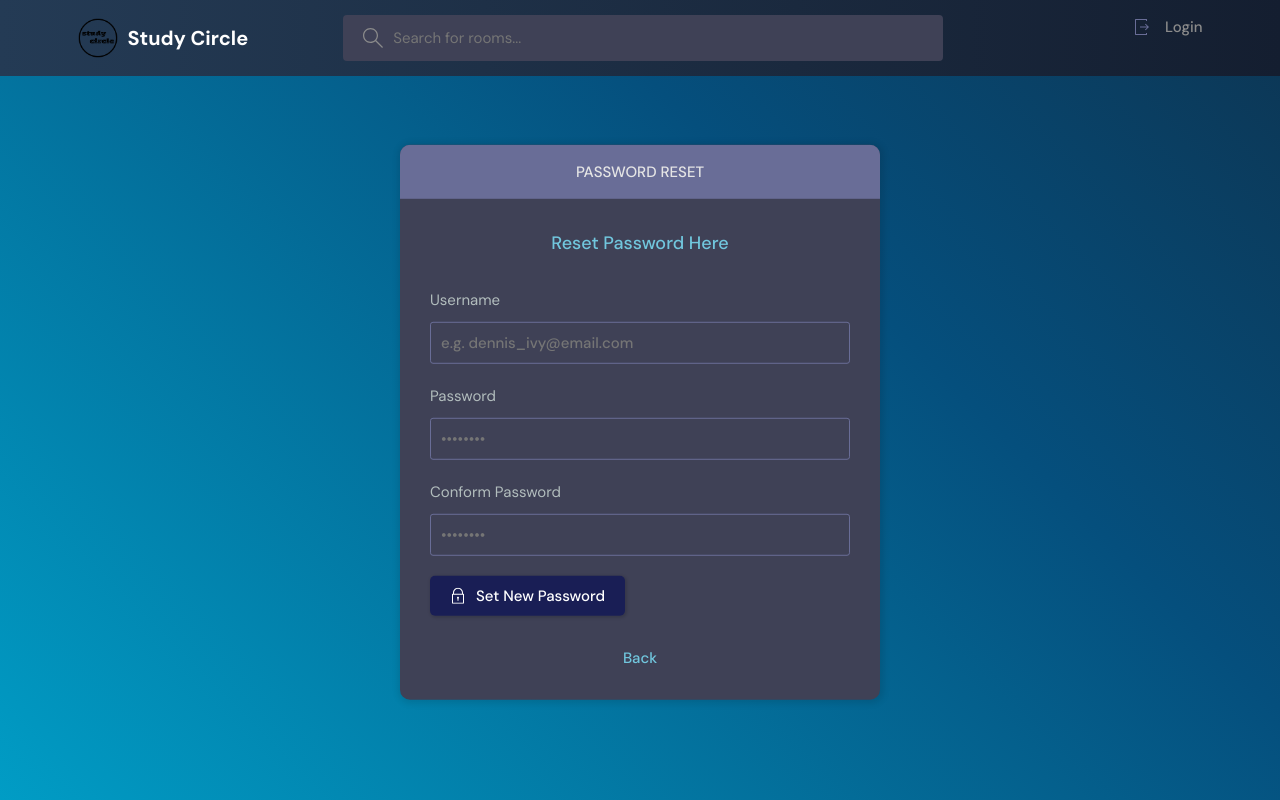
After one commit to prathmesh1602/StudyCircle, a Django app: page /reset_password/ in a window 1280 px wide. The commit adds this page. Run offline with Django 5.2, Linux system fonts and the light colour scheme.

Commit message:
Password Reset function Added

```diff
--- a/base/templates/base/login_register.html
+++ b/base/templates/base/login.html
@@ -21,7 +21,7 @@
     {% endfor %}
           <div class="form__group form__group">
             <label for="room_name">Username</label>
-            <input  name="username" type="email" placeholder="e.g. dennis_ivy@email.com" />
+            <input  name="username" type="text" placeholder="e.g. dennis_ivy@email.com" />
           </div>
           <div class=" form__group">
             <label for="password">Password</label>
@@ -47,6 +47,10 @@
         <div class="auth__action">
           <p>Haven't signed up yet?</p>
           <a href="{% url 'register' %}" class="btn btn--link">Sign Up</a>
+        </div>
+        <div class="auth__action">
+          <p>Forget Password ?</p>
+          <a href="{% url 'reset_password' %}" class="btn btn--link">Set New Password</a>
         </div>
       </div>
     </div>
--- /dev/null
+++ b/base/templates/base/reset_password.html
@@ -0,0 +1,87 @@
+{% extends 'main.html' %}
+
+{% block content %}
+<main class="auth layout">
+
+
+  <div class="container">
+    <div class="layout__box">
+      <div class="layout__boxHeader">
+        <div class="layout__boxTitle">
+          <h3>Password Reset </h3>
+        </div>
+      </div>
+      <div class="layout__body">
+        <h2 class="auth__tagline">Reset Password Here</h2>
+
+        <form class="form" action="{% url "reset_password" %}" method="POST">
+          {% csrf_token %}
+          {% for message in messages %}
+        <p style="color: white;">{{ message }}</p>
+    {% endfor %}
+          <div class="form__group form__group">
+            <label for="room_name">Username</label>
+            <input  name="username" type="text" placeholder="e.g. dennis_ivy@email.com" />
+          </div>
+          <div class=" form__group">
+            <label for="password">Password</label>
+            <input  name="password1" type="password"
+              placeholder="&bull;&bull;&bull;&bull;&bull;&bull;&bull;&bull;" />
+          </div>
+          <div class=" form__group">
+            <label for="password">Conform Password</label>
+            <input  name="password2" type="password"
+              placeholder="&bull;&bull;&bull;&bull;&bull;&bull;&bull;&bull;" />
+          </div>
+
+          <button class="btn btn--main" type="submit">
+            <svg version="1.1" xmlns="http://www.w3.org/2000/svg" width="32" height="32" viewBox="0 0 32 32">
+              <title>lock</title>
+              <path
+                d="M27 12h-1v-2c0-5.514-4.486-10-10-10s-10 4.486-10 10v2h-1c-0.553 0-1 0.447-1 1v18c0 0.553 0.447 1 1 1h22c0.553 0 1-0.447 1-1v-18c0-0.553-0.447-1-1-1zM8 10c0-4.411 3.589-8 8-8s8 3.589 8 8v2h-16v-2zM26 30h-20v-16h20v16z">
+              </path>
+              <path
+                d="M15 21.694v4.306h2v-4.306c0.587-0.348 1-0.961 1-1.694 0-1.105-0.895-2-2-2s-2 0.895-2 2c0 0.732 0.413 1.345 1 1.694z">
+              </path>
+            </svg>
+
+            Set New Password
+          </button>
+        </form>
+
+        <div class="auth__action">
+
+          <a href="{% url 'login' %}" class="btn btn--link">Back</a>
+        </div>
+
+      </div>
+    </div>
+  </div>
+
+</main>
+{% endblock content %}
+<!-- <diV>
+    <form method='POST' action=''>
+        {% csrf_token %}
+
+        <label>Username:</label>
+        <input type='text' name='username' placeholder='Enter Username' />
+        <br>
+        <label>Password:</label>
+        <input type='password' name='password' placeholder='Enter Password' />
+
+        <input type='submit' value='login' />
+    </form>
+    <p> Havent Signup </p>
+    <a href="{% url 'register'%}">Signup </a>
+</div>
+
+<div>
+    <form method="POST" action="">
+        {% csrf_token %}
+        {{form.as_p}}
+        <input type="submit" value="Register" />
+    </form>
+    <p>Already have an account?</p>
+    <a href="{% url 'login' %}">Login</a>
+</div> -->
--- a/base/urls.py
+++ b/base/urls.py
@@ -7,6 +7,7 @@ urlpatterns = [
     path('logout/', views.logoutUser, name="logout"),
     path('register/', views.registeruser, name="register"),
     path('profile/<str:pk>/', views.userprofile, name="profile"),
+    path('reset_password/', views.resetpassword, name="reset_password"),
     path('update-user/', views.updateuser, name="update-user"),
     path('topics/', views.topicsPage, name="topics"),
     path('room/<str:pk>/', views.room, name="room"),
--- a/base/views.py
+++ b/base/views.py
@@ -35,7 +35,7 @@ def loginPage(request):
 
 
     context={'page':page}
-    return render(request,'base/login_register.html',context)
+    return render(request,'base/login.html',context)
 
 
 def registeruser(request):
@@ -57,6 +57,47 @@ def registeruser(request):
 
 
     return render(request,'base/register.html', {'form': form})
+
+def resetpassword(request):
+    if request.method == 'POST':
+        username = request.POST.get('username')
+        password1 = request.POST.get('password1')
+        password2 = request.POST.get('password2')
+
+        if not username or not password1:
+            messages.error(request, "All fields are required.")
+            return render(request, 'base/reset_password.html')
+        if password1 != password2:
+            messages.error(request, "Password not Matching")
+        else:
+            try:
+                user = User.objects.get(username=username)
+                user.set_password(password1)
+                user.save()
+                messages.success(request, "Password reset successfully!")
+                return redirect('login')
+            except User.DoesNotExist:
+                messages.error(request, "User does not exist.")
+
+
+
+
+    return render(request, 'base/reset_password.html')
+
+
+
+
+
+
+
+
+
+
+
+
+
+
+
 
 
 def logoutUser(request):
```
Also changed, not shown: base/forms.py (line endings or trailing spaces), db.sqlite3.
